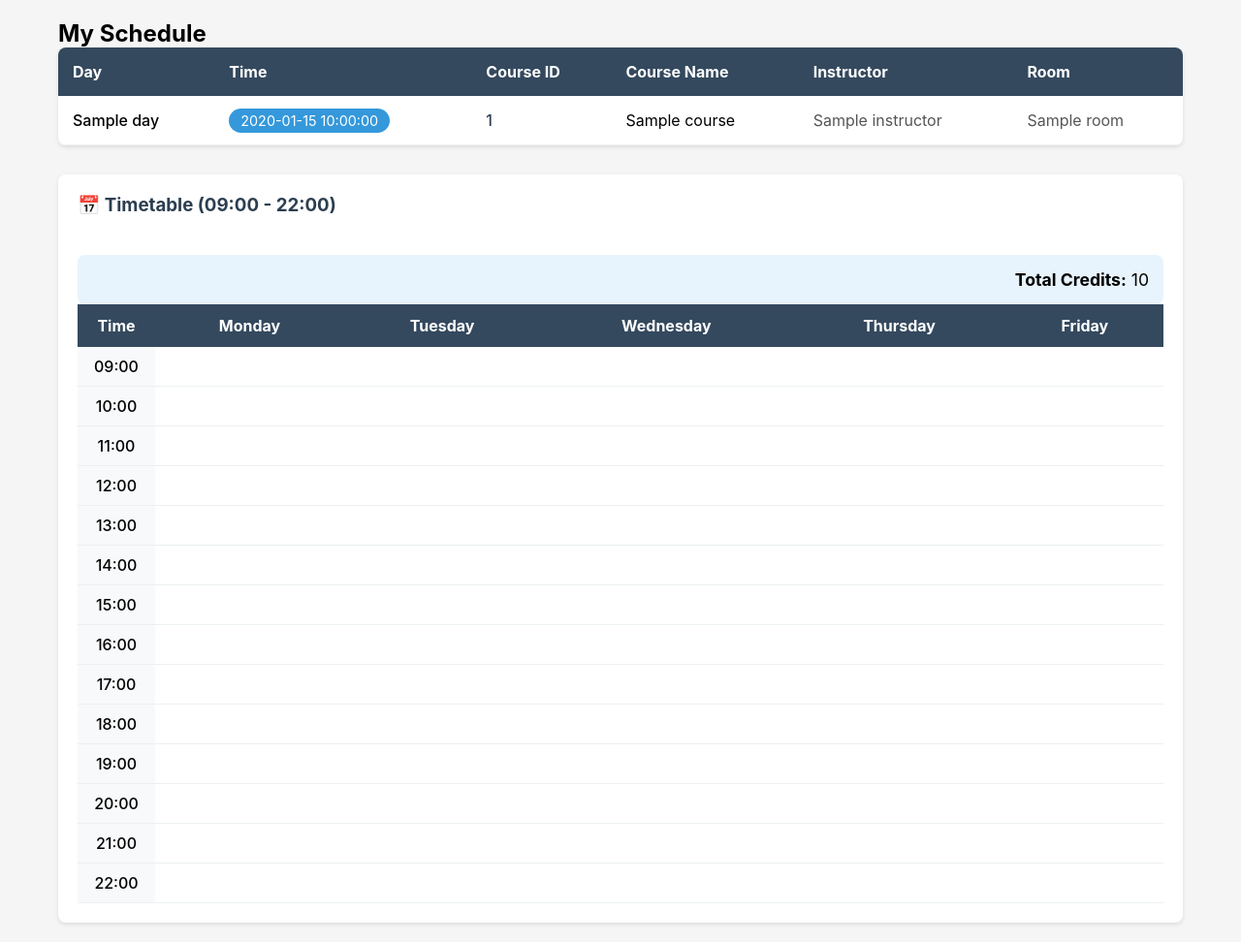
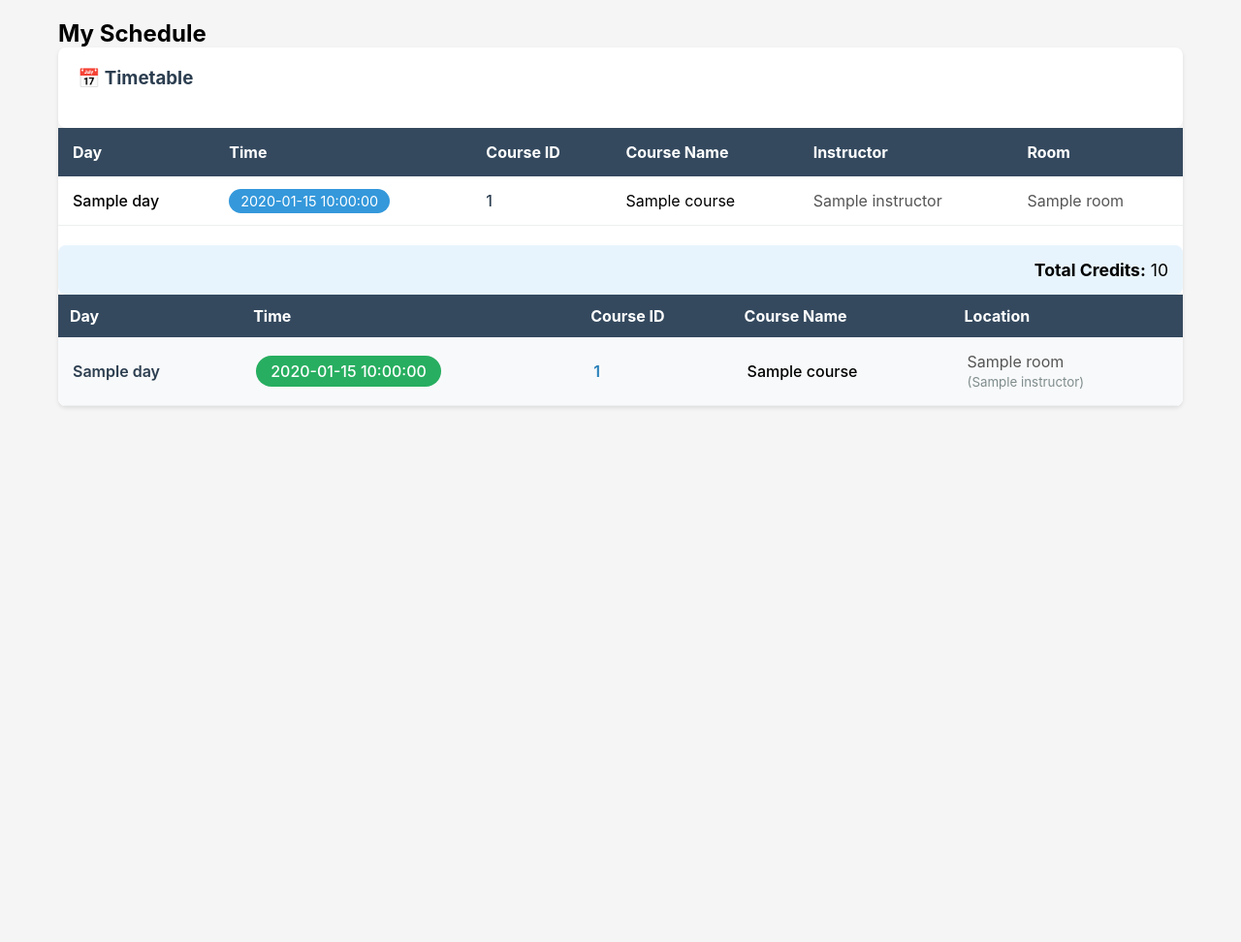
Before and after one commit to 6102project003/addrop-system, a Flask app: template templates/student/schedule.html in a window 1280 px wide. Shown: the whole page at 97% size. After the commit the page ends 421 px from the top, so only its background shows below. Run offline with Flask 3, Linux system fonts and the light colour scheme; the template is opened without the code that fills it: most values are stand-ins (such as "Sample title", 1, 10 or a date in 2020).

Commit message:
Update schedule.html

```diff
--- a/templates/student/schedule.html
+++ b/templates/student/schedule.html
@@ -14,98 +14,70 @@
 <div style="background: white; border-radius: 8px; overflow: hidden; box-shadow: 0 2px 4px rgba(0,0,0,0.1); margin-bottom: 30px;">
     <table style="width: 100%; border-collapse: collapse;">
         <thead>
-            <tr style="background-color: #34495e; color: white;">
-                <th style="padding: 15px; text-align: left;">Day</th>
-                <th style="padding: 15px; text-align: left;">Time</th>
-                <th style="padding: 15px; text-align: left;">Course ID</th>
-                <th style="padding: 15px; text-align: left;">Course Name</th>
-                <th style="padding: 15px; text-align: left;">Instructor</th>
-                <th style="padding: 15px; text-align: left;">Room</th>
-            </tr>
+
+                <th style="padding: 15px; text-align: left; background-color: #34495e; color: white;">Day</th>
+                <th style="padding: 15px; text-align: left; background-color: #34495e; color: white;">Time</th>
+                <th style="padding: 15px; text-align: left; background-color: #34495e; color: white;">Course ID</th>
+                <th style="padding: 15px; text-align: left; background-color: #34495e; color: white;">Course Name</th>
+                <th style="padding: 15px; text-align: left; background-color: #34495e; color: white;">Instructor</th>
+                <th style="padding: 15px; text-align: left; background-color: #34495e; color: white;">Room</th>
+
         </thead>
         <tbody>
-            {% set days_order = {'Mon': 1, 'Tue': 2, 'Wed': 3, 'Thu': 4, 'Fri': 5} %}
             {% set sorted_courses = courses|sort(attribute='schedule.day') %}
 
             {% for course in sorted_courses %}
             <tr style="border-bottom: 1px solid #ecf0f1;">
-                <td style="padding: 15px; font-weight: 500;">
-                    {{ course.schedule.day }}
-                </td>
+                <td style="padding: 15px; font-weight: 500;">{{ course.schedule.day }}
                 <td style="padding: 15px;">
                     <span style="background-color: #3498db; color: white; padding: 4px 12px; border-radius: 20px; font-size: 0.9rem;">
                         {{ course.schedule.time }}
                     </span>
-                </td>
-                <td style="padding: 15px; font-weight: 500; color: #2c3e50;">
-                    {{ course.courseId }}
-                </td>
-                <td style="padding: 15px;">
-                    {{ course.name }}
-                </td>
-                <td style="padding: 15px; color: #555;">
-                    {{ course.instructor or 'TBA' }}
-                </td>
-                <td style="padding: 15px; color: #555;">
-                    {{ course.schedule.room or 'TBA' }}
-                </td>
-            </tr>
+
+                <td style="padding: 15px; font-weight: 500; color: #2c3e50;">{{ course.courseId }}
+                <td style="padding: 15px;">{{ course.name }}
+                <td style="padding: 15px; color: #555;">{{ course.instructor or 'TBA' }}
+                <td style="padding: 15px; color: #555;">{{ course.schedule.room or 'TBA' }}
+
             {% endfor %}
         </tbody>
-    </table>
+
 </div>
 
-<!-- Timetable (朝九晚十) -->
+<!-- Timetable (每個課程佔一整行) -->
 <div style="background: white; border-radius: 8px; padding: 20px; box-shadow: 0 2px 4px rgba(0,0,0,0.1);">
-    <h3 style="margin-bottom: 20px; color: #2c3e50;">📅 Timetable (09:00 - 22:00)</h3>
+    <h3 style="margin-bottom: 20px; color: #2c3e50;">📅 Timetable</h3>
 
     <div style="overflow-x: auto;">
         <table style="width: 100%; border-collapse: collapse; background: white;">
             <thead>
 
-                    <th style="background-color: #34495e; color: white; padding: 12px; text-align: center; width: 80px;">Time</th>
-                    <th style="background-color: #34495e; color: white; padding: 12px; text-align: center;">Monday</th>
-                    <th style="background-color: #34495e; color: white; padding: 12px; text-align: center;">Tuesday</th>
-                    <th style="background-color: #34495e; color: white; padding: 12px; text-align: center;">Wednesday</th>
-                    <th style="background-color: #34495e; color: white; padding: 12px; text-align: center;">Thursday</th>
-                    <th style="background-color: #34495e; color: white; padding: 12px; text-align: center;">Friday</th>
+                    <th style="background-color: #34495e; color: white; padding: 12px; text-align: left;">Day</th>
+                    <th style="background-color: #34495e; color: white; padding: 12px; text-align: left;">Time</th>
+                    <th style="background-color: #34495e; color: white; padding: 12px; text-align: left;">Course ID</th>
+                    <th style="background-color: #34495e; color: white; padding: 12px; text-align: left;">Course Name</th>
+                    <th style="background-color: #34495e; color: white; padding: 12px; text-align: left;">Location</th>
 
             </thead>
             <tbody>
-                {% set time_slots = [
-                    '09:00', '10:00', '11:00', '12:00', '13:00',
-                    '14:00', '15:00', '16:00', '17:00', '18:00',
-                    '19:00', '20:00', '21:00', '22:00'
-                ] %}
-                {% set days = ['Mon', 'Tue', 'Wed', 'Thu', 'Fri'] %}
+                {% set sorted_courses = courses|sort(attribute='schedule.day') %}
 
-                {% for slot in time_slots %}
-                <tr style="border-bottom: 1px solid #ecf0f1;">
-                    <td style="padding: 10px; background-color: #f8f9fa; font-weight: 500; text-align: center;">
-                        {{ slot }}
+                {% for course in sorted_courses %}
+                <tr style="border-bottom: 1px solid #ecf0f1; background-color: #f8f9fa;">
+                    <td style="padding: 15px; font-weight: 600; color: #2c3e50;">{{ course.schedule.day }}
+                    <td style="padding: 15px;">
+                        <span style="background-color: #27ae60; color: white; padding: 6px 15px; border-radius: 20px; font-weight: 500;">
+                            {{ course.schedule.time }}
+                        </span>
 
-                    {% for day in days %}
-                        <td style="padding: 8px; vertical-align: middle;">
-                            {% for course in courses %}
-                                {% if course.schedule.day == day %}
-                                    {% set start_time = course.schedule.time.split('-')[0] %}
-                                    {% set end_time = course.schedule.time.split('-')[1] %}
-                                    {% if slot >= start_time and slot < end_time %}
-                                        <div style="background: linear-gradient(135deg, #3498db, #2980b9);
-                                                    color: white;
-                                                    padding: 10px;
-                                                    border-radius: 6px;
-                                                    font-size: 0.85rem;
-                                                    box-shadow: 0 2px 4px rgba(0,0,0,0.1);">
-                                            <strong>{{ course.courseId }}</strong><br>
-                                            <small>{{ course.name[:15] }}{% if course.name|length > 15 %}...{% endif %}</small><br>
-                                            <small style="font-size: 0.7rem; opacity: 0.9;">{{ course.schedule.time }}</small>
-                                        </div>
-                                    {% endif %}
-                                {% endif %}
-                            {% endfor %}
+                    <td style="padding: 15px; font-weight: 600; color: #2980b9;">{{ course.courseId }}
+                    <td style="padding: 15px; font-weight: 500;">{{ course.name }}
+                    <td style="padding: 15px; color: #555;">
+                        {{ course.schedule.room or 'TBA' }}
+                        {% if course.instructor %}
+                        <br><small style="color: #7f8c8d;">({{ course.instructor }})</small>
+                        {% endif %}
 
-                    {% endfor %}
 
                 {% endfor %}
             </tbody>
```
